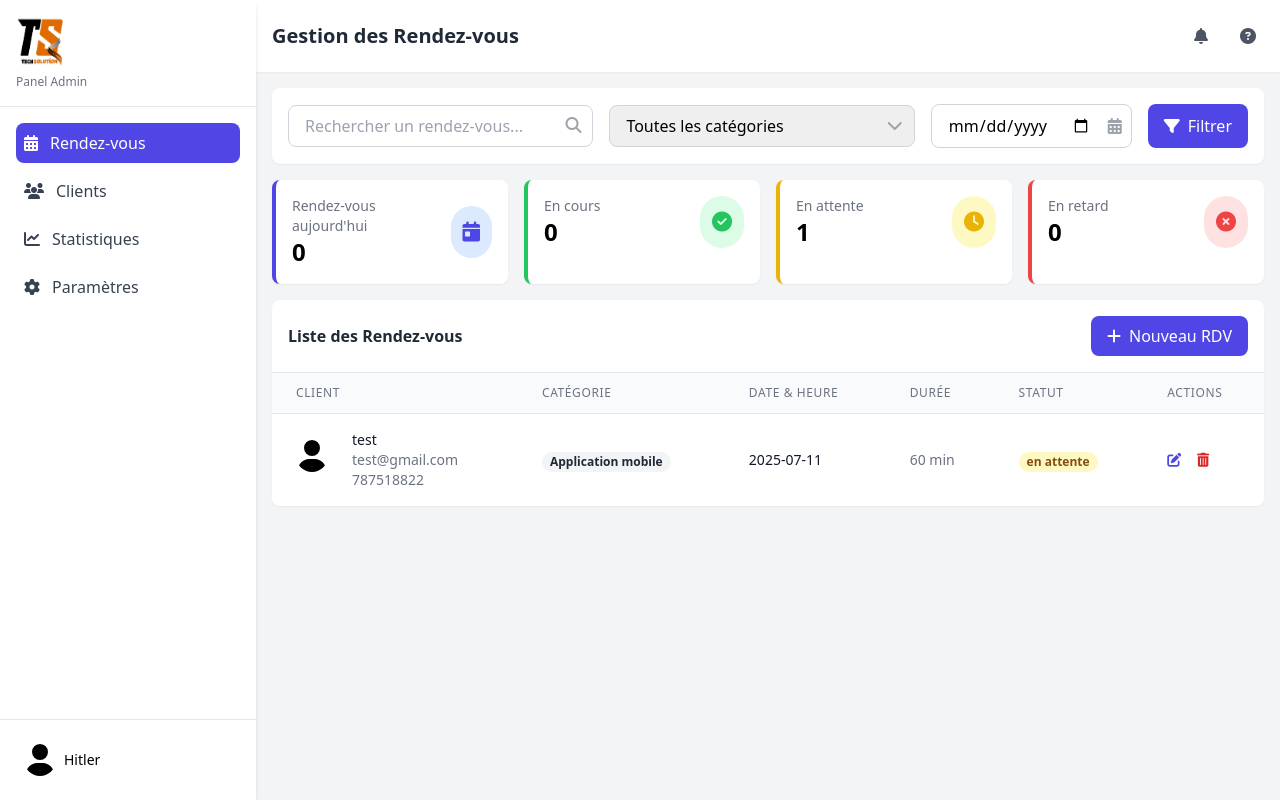
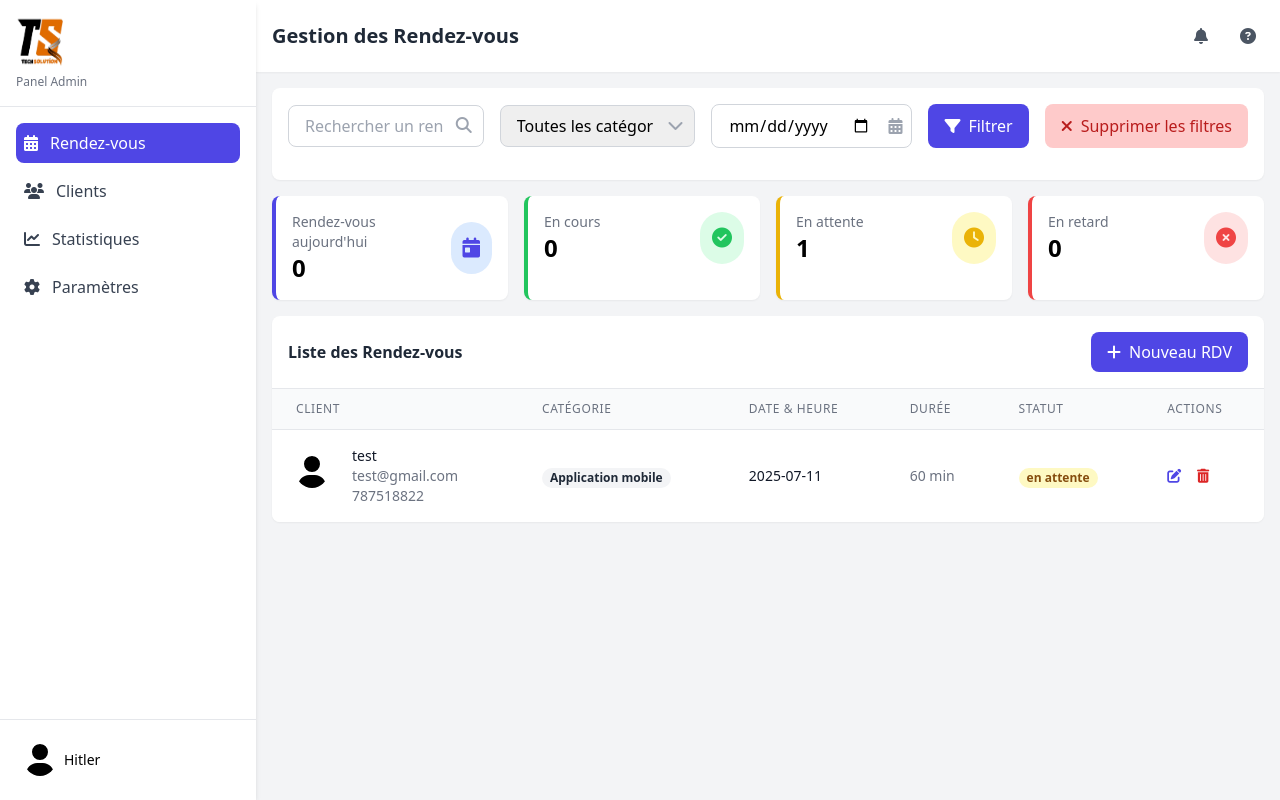
Before and after one commit to techsolution412/TechSolution, a PHP site: page /admin/dashboard.php in a window 1280 px wide. Run offline with PHP 8.4, Linux system fonts and the light colour scheme; a user stored in the database is signed in; data comes from the database, SQL or seed files in the repository; some libraries are stand-ins or nearby versions.

Commit message:
faire fonctionner les filtres

```diff
--- a/admin/dashboard.php
+++ b/admin/dashboard.php
@@ -4,17 +4,43 @@ session_start();
 header("Cache-Control: no-store, no-cache, must-revalidate, max-age=0");
 header("Cache-Control: post-check=0, pre-check=0", false);
 header("Pragma: no-cache");
+
+$conditions = ["statut != 'archive'"];
+$params = [];
+
 if (!isset($_SESSION['admin'])) {
     header("Location: acces.php");
     exit;
 }
+
+if (!empty($_GET['search'])) {
+    $conditions[] = "(rdv.nom LIKE :search OR rdv.email LIKE :search OR rdv.telephone LIKE :search)";
+    $params[':search'] = '%' . $_GET['search'] . '%';
+}
+if (!empty($_GET['categorie'])) {
+    $conditions[] = "srv.nom = :categorie";
+    $params[':categorie'] = $_GET['categorie'];
+}
+if (!empty($_GET['date'])) {
+    $conditions[] = "rdv.date = :date";
+    $params[':date'] = $_GET['date'];
+}
+
+$where = $conditions ? 'WHERE ' . implode(' AND ', $conditions) : '';
+$sql = "SELECT rdv.*, srv.nom AS service, srv.prix FROM rendezvous AS rdv INNER JOIN services AS srv ON rdv.service_id = srv.id $where ORDER BY date DESC, heure DESC";
+$stmt = $conn->prepare($sql);
+$stmt->execute($params);
+$rendezvous = $stmt->fetchAll(PDO::FETCH_ASSOC);
 // var_dump($_SESSION);
-$stmt = $conn->query("SELECT rdv.*, srv.nom AS service, srv.prix FROM rendezvous AS rdv INNER JOIN services AS srv ON rdv.service_id = srv.id WHERE statut != 'archive' ORDER BY date DESC, heure DESC ");
+
+
+
+// $stmt = $conn->query("SELECT rdv.*, srv.nom AS service, srv.prix FROM rendezvous AS rdv INNER JOIN services AS srv ON rdv.service_id = srv.id WHERE statut != 'archive' ORDER BY date DESC, heure DESC ");
 // $rdv = $conn->query("SELECT nom, email, telephone FROM rendezvous");
 $log = $conn ->query("SELECT * FROM connexions_admin ORDER BY date_connexion DESC");
 $acces_log = $log ->fetchAll(PDO::FETCH_ASSOC);
 // $clients = $stmt->fetchAll(PDO::FETCH_ASSOC);
-$rendezvous = $stmt->fetchAll(PDO::FETCH_ASSOC);
+// $rendezvous = $stmt->fetchAll(PDO::FETCH_ASSOC);
 
 
 $dateAujourdhui = date('Y-m-d');
@@ -26,34 +52,36 @@ require_once 'header.php';
 ?>
             <!-- Filters and Actions -->
             <div class="bg-white p-4 mx-4 my-4 rounded-lg shadow-sm">
-                <div class="flex flex-col md:flex-row md:items-center md:justify-between gap-4">
+                <form method="GET" class="flex flex-col md:flex-row md:items-center md:justify-between gap-4 mb-4">
                     <div class="flex flex-col sm:flex-row gap-4 flex-1">
                         <div class="relative flex-1">
-                            <input type="text" placeholder="Rechercher un rendez-vous..." class="w-full pl-4 pr-10 py-2 border border-gray-300 rounded-lg focus:ring-2 focus:ring-primary focus:border-primary outline-none">
+                            <input type="text" name="search" value="<?= htmlspecialchars($_GET['search'] ?? '') ?>" placeholder="Rechercher un rendez-vous..." class="w-full pl-4 pr-10 py-2 border border-gray-300 rounded-lg focus:ring-2 focus:ring-primary focus:border-primary outline-none">
                             <i class="fas fa-search absolute right-3 top-3 text-gray-400"></i>
                         </div>
                         <div class="relative flex-1">
-                            <select class="w-full pl-4 pr-10 py-2 border border-gray-300 rounded-lg appearance-none focus:ring-2 focus:ring-primary focus:border-primary outline-none">
-
+                            <select name="categorie" class="w-full pl-4 pr-10 py-2 border border-gray-300 rounded-lg appearance-none focus:ring-2 focus:ring-primary focus:border-primary outline-none">
                                 <option value="">Toutes les catégories</option>
-                                <option value="consultation">Consultation</option>
-                                <option value="development">Développement</option>
-                                <option value="meeting">Réunion</option>
-                                <option value="support">Support technique</option>
+                                <option value="site vitrine" <?= (($_GET['categorie'] ?? '') == 'site vitrine') ? 'selected' : '' ?>>Site vitrine</option>
+                                <option value="e-commerce" <?= (($_GET['categorie'] ?? '') == 'e-commerce') ? 'selected' : '' ?>>E-commerce</option>
+                                <option value="maintenance" <?= (($_GET['categorie'] ?? '') == 'maintenance') ? 'selected' : '' ?>>Maintenance</option>
+                                <option value="installation" <?= (($_GET['categorie'] ?? '') == 'installation') ? 'selected' : '' ?>>Installation OS</option>
                             </select>
                             <i class="fas fa-chevron-down absolute right-3 top-3 text-gray-400"></i>
                         </div>
                     </div>
                     <div class="flex flex-col sm:flex-row gap-4">
                         <div class="relative flex-1">
-                            <input type="date" class="w-full pl-4 pr-10 py-2 border border-gray-300 rounded-lg focus:ring-2 focus:ring-primary focus:border-primary outline-none">
+                            <input type="date" name="date" value="<?= htmlspecialchars($_GET['date'] ?? '') ?>" class="w-full pl-4 pr-10 py-2 border border-gray-300 rounded-lg focus:ring-2 focus:ring-primary focus:border-primary outline-none">
                             <i class="fas fa-calendar-alt calendar-icon text-gray-400"></i>
                         </div>
-                        <button class="bg-primary text-white px-4 py-2 rounded-lg hover:bg-opacity-90 transition flex items-center">
+                        <button type="submit" class="bg-primary text-white px-4 py-2 rounded-lg hover:bg-opacity-90 transition flex items-center">
                             <i class="fas fa-filter mr-2"></i> Filtrer
                         </button>
+                        <a href="dashboard.php" class="bg-red-200 text-red-700 px-4 py-2 rounded-lg hover:bg-red-300 transition flex items-center">
+                            <i class="fas fa-times mr-2"></i> Supprimer les filtres
+                        </a>
                     </div>
-                </div>
+                </form>
             </div>
 
             <!-- Stats Cards -->
```
